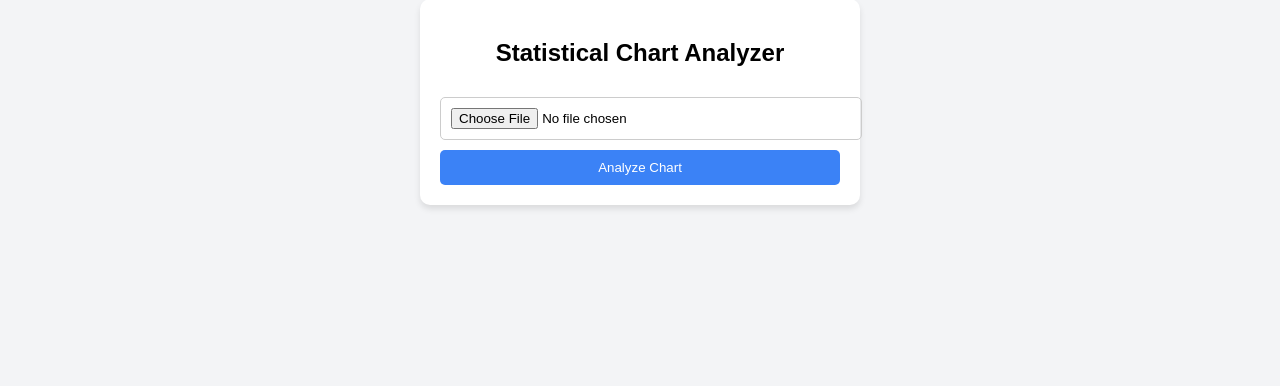
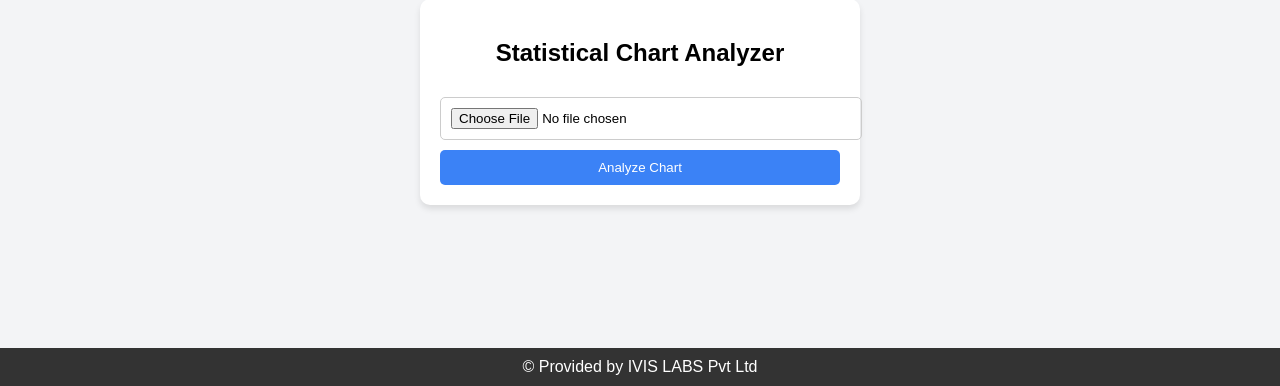
Before and after one commit to hanumantha04/genai, a FastAPI app: page / in a window 1280 px wide. Shown: the part 414-800 px from the top of the page. Run offline with FastAPI, Linux system fonts and the light colour scheme.

Commit message:
first changes

```diff
--- a/templates/index.html
+++ b/templates/index.html
@@ -27,6 +27,10 @@
     </div>
     <script src="/static/script.js"></script>
 </body>
+<footer style="background-color: #333; color: white; text-align: center; padding: 10px; position: fixed; bottom: 0; width: 100%;">
+    &copy; Provided by IVIS LABS Pvt Ltd
+</footer>
+
 </html>
 
 <!-- <!DOCTYPE html>
```
Also changed, not shown: 1 other file.
